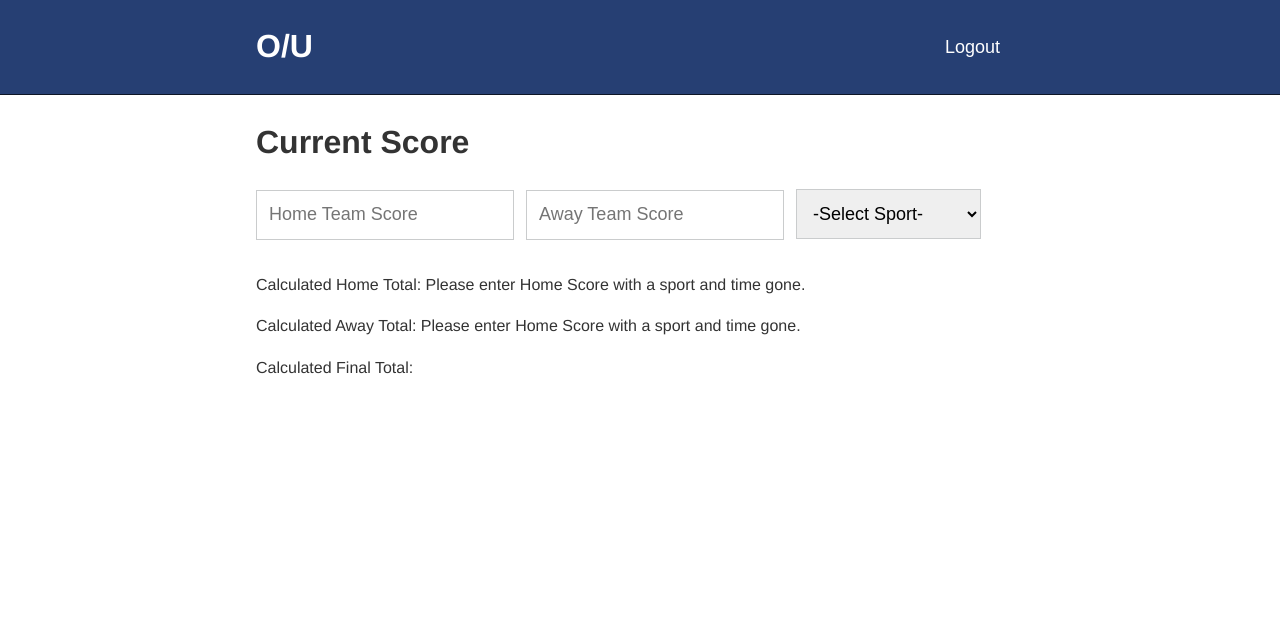
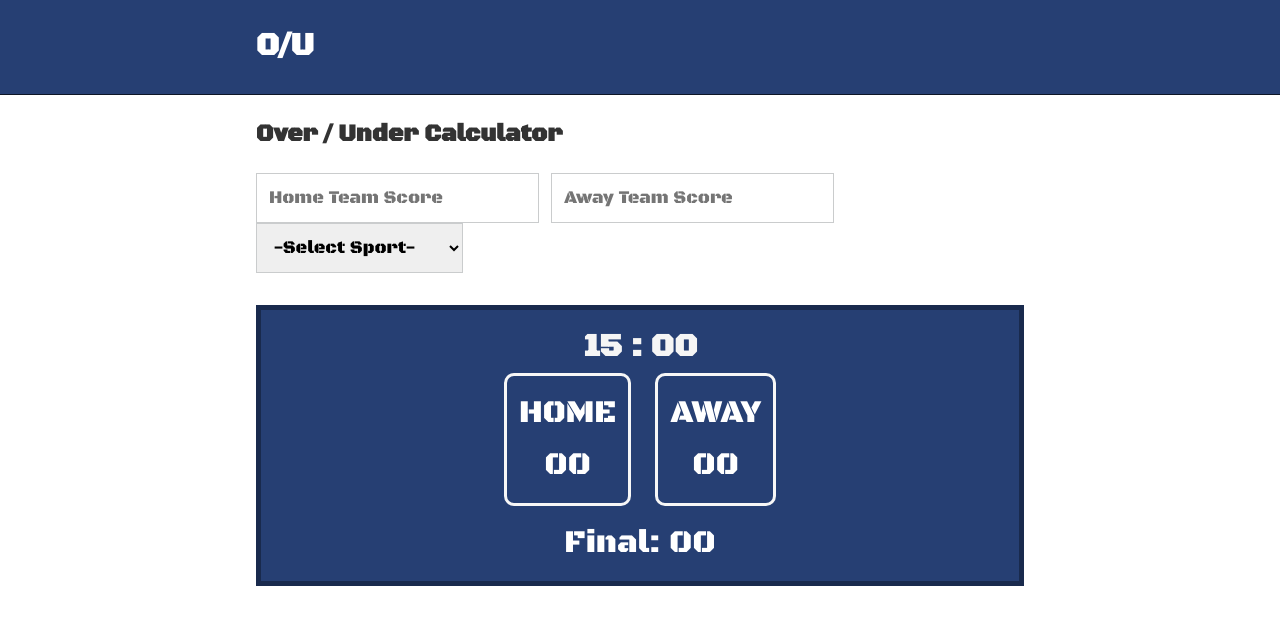
Before and after one commit to bard-hobson/OU-App, a React app: page / in a window 1280 px wide. Built offline with nearby package versions, Linux system fonts and the light colour scheme.

Commit message:
completed react free version

```diff
--- a/public/index.html
+++ b/public/index.html
@@ -10,6 +10,12 @@
     -->
     <link rel="manifest" href="%PUBLIC_URL%/manifest.json">
     <link rel="shortcut icon" href="%PUBLIC_URL%/favicon.ico">
+    <link rel="apple-touch-icon" sizes="180x180" href="/apple-touch-icon.png">
+    <link rel="icon" type="image/png" sizes="32x32" href="/favicon-32x32.png">
+    <link rel="icon" type="image/png" sizes="16x16" href="/favicon-16x16.png">
+    <link rel="manifest" href="/site.webmanifest">
+    <link href="https://fonts.googleapis.com/css?family=Black+Ops+One|Permanent+Marker&display=swap" rel="stylesheet">
+
     <!--
       Notice the use of %PUBLIC_URL% in the tags above.
       It will be replaced with the URL of the `public` folder during the build.
--- a/src/components/Header.js
+++ b/src/components/Header.js
@@ -5,10 +5,7 @@ const Header = () => (
     <header className={Styles.header}>
         <div className={Styles.content_Container}>
             <div className={Styles.header__content}>
-
                     <h1>O/U</h1>
-
-                <button className={[Styles.button, Styles.button_Link].join(' ')}>Logout</button>
             </div>
         </div>
     </header>
--- a/src/components/InputForm.js
+++ b/src/components/InputForm.js
@@ -38,8 +38,9 @@ export class InputForm extends Component {
                 break;
             }
         const currentPeriod =  1;
+        const sportListSelection = sport;
         const filtersUpdate = {
-            sport, period, gameSections, periodMax, maxPeriods, currentPeriod
+            sportListSelection, period, gameSections, periodMax, maxPeriods, currentPeriod
         }
         this.props.setSelectSport(filtersUpdate);
     }
@@ -58,7 +59,7 @@ export class InputForm extends Component {
 
         return (
             <div>
-                <h1>Current Score</h1>
+                <h2>Over / Under Calculator</h2>
                 <form>
                     <input
                         type="number"
--- a/src/components/OverUnderCalc.js
+++ b/src/components/OverUnderCalc.js
@@ -1,16 +1,34 @@
 import React from 'react';
 import { connect } from 'react-redux';
+import numeral from 'numeral';
 import scoresTotal from '../selectors/scoresTotal';
+import Styles from '../styles/styles.module.scss';
 
 export const OverUnderCalc = (props) => {
-    const dh = isNaN(props.scores.displayHome) ? 'Please enter Home Score with a sport and time gone.' : props.scores.displayHome;
-    const da = isNaN(props.scores.displayAway) ? 'Please enter Home Score with a sport and time gone.' : props.scores.displayAway;
+    const dh = isNaN(props.scores.displayHome) ? '00' : props.scores.displayHome;
+    const da = isNaN(props.scores.displayAway) ? '00' : props.scores.displayAway;
     const dfs = isNaN(props.scores.displayFinalScore) ? '' : props.scores.displayFinalScore;
+    const periodDisplay = props.scores.period === 'Quarter' ? 'Qtr' : props.scores.period;
     return (
-        <div>
-            <p>Calculated Home Total: {dh}</p>
-            <p>Calculated Away Total: {da} </p>
-            <p>Calculated Final Total: {dfs}</p>
+        <div className={Styles.displayBoard}>
+            <h1>{numeral(props.scores.minutes).format('00')} <span>:</span> {numeral(props.scores.seconds).format('00')}</h1>
+            <div className={Styles.displayBoard_Content}>
+            <div className={Styles.displayBoard_Content_Item}>
+                <label>HOME</label>
+                <span>{numeral(dh).format('00')}</span>
+            </div>
+            <div className={[Styles.displayBoard_Content_Item, Styles.displayBoard_Content_Item_Middle].join(' ')}>
+                <label>{periodDisplay}</label>
+                <span>{props.scores.currentPeriod}</span>
+            </div>
+            <div className={Styles.displayBoard_Content_Item}>
+                <label>AWAY</label>
+                <span>{numeral(da).format('00')}</span></div>
+            </div>
+            <div className={Styles.displayBoard_Final}>
+                <label>Final: </label>
+                <span>{numeral(dfs).format('00')}</span>
+            </div>
         </div>
     )
 };
--- a/src/selectors/scoresTotal.js
+++ b/src/selectors/scoresTotal.js
@@ -2,12 +2,17 @@ import numeral from 'numeral';
 
 export default (props) => {
     const seconds = props.seconds = parseInt(props.seconds) || 0;
-    const minutes = isNaN(parseInt(props.minutes)) ? 0 : parseInt(props.minutes);// || 0;
-    console.log('minutes::', minutes);
-    const totalSecondsGone = ((props.currentPeriod - 1) * props.periodMax)
-           + ((((props.periodMax / 60) - minutes) * 60) + seconds);
-    console.log('props.currentPeriod::', props.currentPeriod);
-    console.log('props.periodMax::', props.periodMax);
+    const minutes = isNaN(parseInt(props.minutes)) ? (parseInt(props.periodMax) / 60) : parseInt(props.minutes);
+    let totalSecondsGone;
+
+    if ((props.currentPeriod === 1 || props.currentPeriod === null) && ((minutes * 60) === props.periodMax)) { // beginning of the game
+        totalSecondsGone = 0;
+    } else {
+        const minSec = (((props.periodMax / 60) - minutes) * 60) - seconds;
+        totalSecondsGone = ((props.currentPeriod - 1) * props.periodMax) + minSec;
+    }
+
+
     console.log('totalSecondsGone::', totalSecondsGone);
     const totalSecondsInGame = props.periodMax * props.maxPeriods;
 
@@ -30,7 +35,9 @@ export default (props) => {
     const calcFinalScore = calcHomeTotal + calcAwayTotal;
     const displayFinalScore = isNaN(calcFinalScore) ? 'N/A' : numeral(calcFinalScore).format('0,0');
     const gameSections = props.gameSections;
+    const period = props.period;
+    const currentPeriod = props.currentPeriod;
     // new array to return to state for total views
-    const newProps = {displayHome, displayAway, displayFinalScore, totalSecondsGone, gameSections};
+    const newProps = {displayHome, displayAway, displayFinalScore, totalSecondsGone, gameSections, minutes, seconds, period, currentPeriod};
     return newProps;
 };
--- a/src/styles/base/_base.module.scss
+++ b/src/styles/base/_base.module.scss
@@ -1,5 +1,8 @@
 * {
     box-sizing: border-box;
+    //font-family: 'Permanent Marker', cursive;
+    font-family: 'Black Ops One', cursive;
+
 }
 
 html {
--- a/src/styles/base/_settings.module.scss
+++ b/src/styles/base/_settings.module.scss
@@ -8,6 +8,8 @@ $off-white: #F7F7F7;
 $light-blue: #ADD8E6;
 
 // Font Size
+$font-size-xxl: 3.2rem;
+$font-size-xl: 2.4rem;
 $font-size-large: 1.8rem;
 $font-size-small: 1.4rem;
 
--- /dev/null
+++ b/src/styles/components/_displayBoard.module.scss
@@ -0,0 +1,58 @@
+.displayBoard {
+    align-items: center;
+    background-color: $dark-blue;
+    border: 5px solid darken($dark-blue, 10%);
+    color: white;
+    display: flex;
+    flex-flow: column;
+    padding: $s-size;
+
+    h1 {
+        background-color: $dark-blue;
+        color: whitesmoke;
+        margin: 0;
+        padding: 0 $s-size;
+    }
+}
+.displayBoard_Content{
+    display:flex;
+    flex-flow: row;
+}
+.displayBoard_Content_Item {
+    align-items: center;
+    border: 3px solid $off-white;
+    border-radius: 10px;
+    display: flex;
+    flex-flow: column;
+    justify-content: space-between;
+    padding: $s-size;
+    margin: 0;
+
+    label {
+        font-size: $font-size-xxl;
+    }
+
+    span {
+        font-size: $font-size-xxl;
+    }
+
+    @media (max-width: $desktop-breakpoint) {
+        align-items: center;
+        flex-direction: column;
+        justify-content: space-between;
+        padding: $s-size;
+    }
+}
+
+.displayBoard_Content_Item_Middle {
+    border: none;
+    justify-content: center;
+    label, span {
+        font-size: $font-size-xl;
+    }
+}
+
+.displayBoard_Final {
+    font-size: $l-size;
+    padding: $s-size 0 0 0;
+}
--- a/src/styles/components/_inputs.module.scss
+++ b/src/styles/components/_inputs.module.scss
@@ -5,6 +5,10 @@
     height: 50px;
     padding: $s-size;
     margin-right: $s-size;
+
+    @media(max-width: $desktop-breakpoint){
+        margin-bottom: $s-size;
+    }
 }
 .text-input--label{
     align-items: center;
--- a/src/styles/components/_layout.module.scss
+++ b/src/styles/components/_layout.module.scss
@@ -1,7 +1,10 @@
-:global .layout {
-}
-
 .filter-box{
     display: flex;
     margin: $m-size 0;
+
+    span {
+        display: flex;
+        line-height: 4.6rem;
+        padding-right: 1.2rem;
+    }
 }
--- a/src/styles/styles.module.scss
+++ b/src/styles/styles.module.scss
@@ -2,6 +2,7 @@
 @import './base/base.module';
 @import './components/button.module';
 @import './components/content-container.module';
+@import './components/displayBoard.module';
 @import './components/header.module';
 @import './components/inputs.module';
 @import './components/layout.module';
```
Also changed, not shown: public/android-chrome-192x192.png (added), public/android-chrome-512x512.png (added), public/apple-touch-icon.png (added), public/favicon-16x16.png (added), public/favicon-32x32.png (added), public/favicon.ico.
